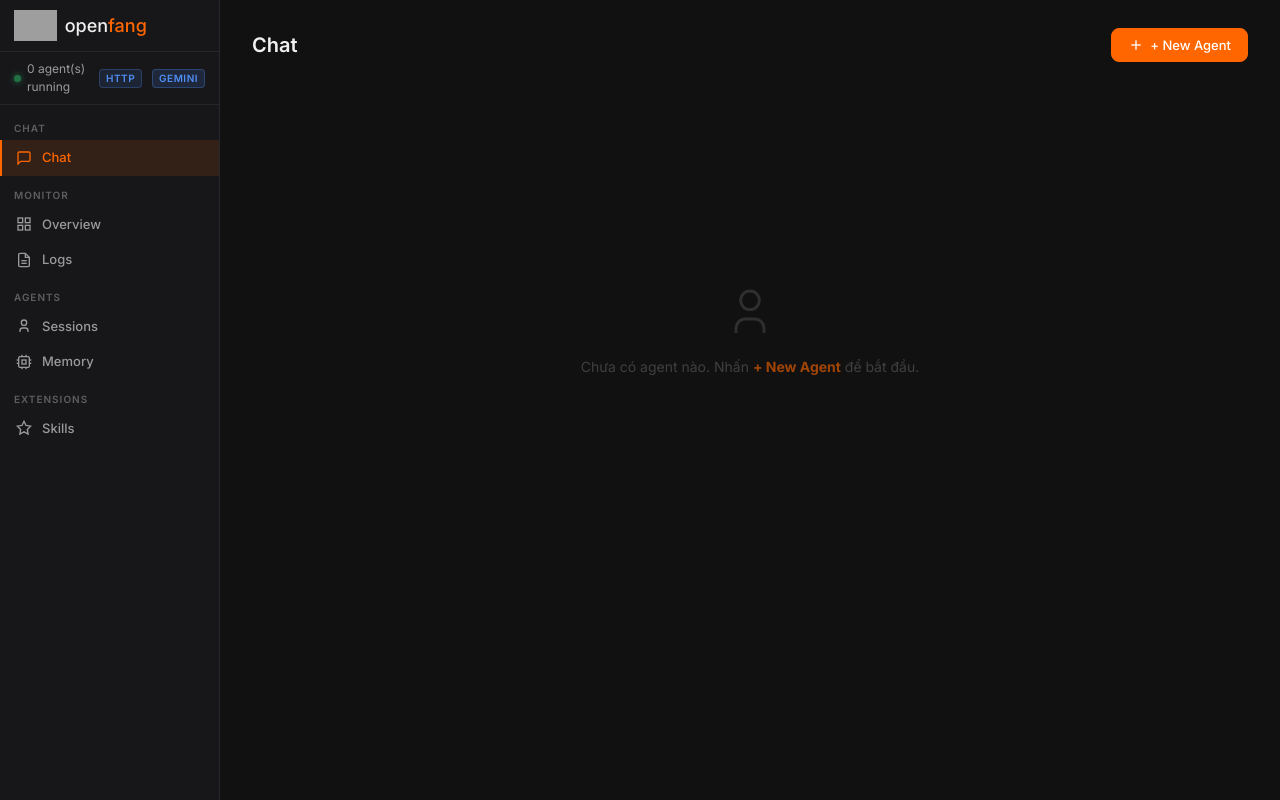
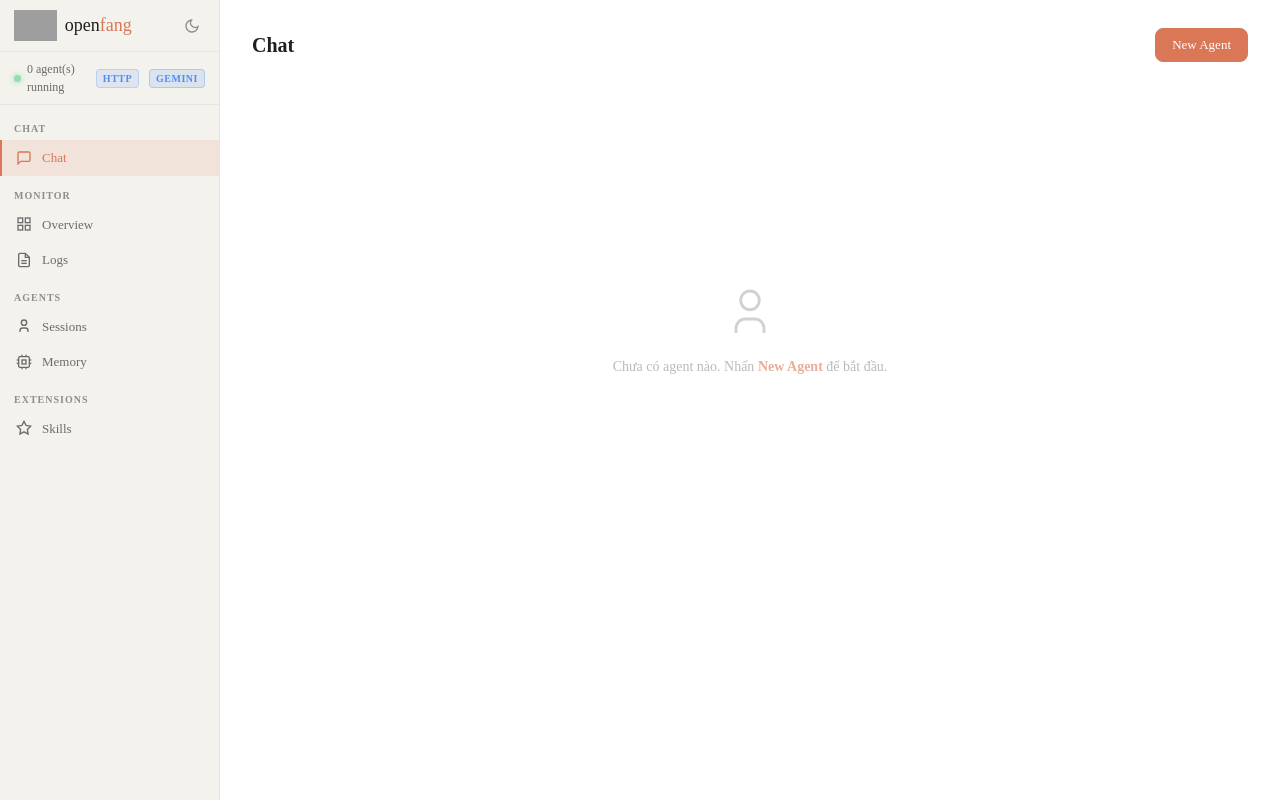
Before and after one commit to phamquocdat797979/openfang-app, a website: page public/index.html in a window 1280 px wide. Drawn offline with Linux system fonts and the light colour scheme; no server answers; grey boxes are pictures that could not be loaded.

Commit message:
Update public files, README and add vercel.json

```diff
--- a/public/index.html
+++ b/public/index.html
@@ -19,6 +19,12 @@
           <img src="logo.png" alt="OpenFang Logo" style="height: 32px; width: auto; object-fit: contain;">
         </div>
         <span class="logo-text" style="font-size: 18px; font-weight: 500; letter-spacing: 0; text-transform: lowercase; color: var(--text-primary);">open<span style="color:var(--accent)">fang</span></span>
+      </div>
+      <div class="header-actions">
+        <button class="icon-btn theme-toggle" id="themeToggleBtn" onclick="toggleTheme()" title="Toggle Theme">
+          <svg id="themeIconLight" width="16" height="16" viewBox="0 0 24 24" fill="none" stroke="currentColor" stroke-width="2" style="display: none;"><circle cx="12" cy="12" r="5"/><line x1="12" y1="1" x2="12" y2="3"/><line x1="12" y1="21" x2="12" y2="23"/><line x1="4.22" y1="4.22" x2="5.64" y2="5.64"/><line x1="18.36" y1="18.36" x2="19.78" y2="19.78"/><line x1="1" y1="12" x2="3" y2="12"/><line x1="21" y1="12" x2="23" y2="12"/><line x1="4.22" y1="19.78" x2="5.64" y2="18.36"/><line x1="18.36" y1="5.64" x2="19.78" y2="4.22"/></svg>
+          <svg id="themeIconDark" width="16" height="16" viewBox="0 0 24 24" fill="none" stroke="currentColor" stroke-width="2"><path d="M21 12.79A9 9 0 1 1 11.21 3 7 7 0 0 0 21 12.79z"/></svg>
+        </button>
       </div>
     </div>
 
@@ -81,8 +87,7 @@
       <div class="page-header">
         <h1 class="page-title">Chat</h1>
         <button class="btn btn-primary" id="newAgentBtn" onclick="openNewAgentModal()">
-          <svg width="16" height="16" viewBox="0 0 24 24" fill="none" stroke="currentColor" stroke-width="2"><line x1="12" y1="5" x2="12" y2="19"/><line x1="5" y1="12" x2="19" y2="12"/></svg>
-          + New Agent
+          New Agent
         </button>
       </div>
 
@@ -94,7 +99,7 @@
       <!-- Empty state shown when no agents exist -->
       <div class="chat-empty-state" id="chatEmptyState" style="display:flex;flex-direction:column;align-items:center;justify-content:center;height:60vh;gap:16px;color:var(--text-muted);">
         <svg width="56" height="56" viewBox="0 0 24 24" fill="none" stroke="currentColor" stroke-width="1.2" opacity="0.4"><circle cx="12" cy="7" r="4"/><path d="M6 21v-2a4 4 0 0 1 4-4h4a4 4 0 0 1 4 4v2"/></svg>
-        <p style="font-size:14px;opacity:0.6">Chưa có agent nào. Nhấn <strong style="color:var(--accent)">+ New Agent</strong> để bắt đầu.</p>
+        <p style="font-size:14px;opacity:0.6">Chưa có agent nào. Nhấn <strong style="color:var(--accent)">New Agent</strong> để bắt đầu.</p>
       </div>
     </div>
 
@@ -363,5 +368,27 @@
   <script src="config.js"></script>
   <script src="app.js"></script>
   <!-- API key is secured on the server side via /api/gemini proxy -->
+  <script>
+    function toggleTheme() {
+      const isDark = document.documentElement.classList.toggle('dark-mode');
+      localStorage.setItem('theme', isDark ? 'dark' : 'light');
+      updateThemeIcon(isDark);
+    }
+
+    function updateThemeIcon(isDark) {
+      document.getElementById('themeIconLight').style.display = isDark ? 'block' : 'none';
+      document.getElementById('themeIconDark').style.display = isDark ? 'none' : 'block';
+    }
+
+    // Init theme: light is default
+    const savedTheme = localStorage.getItem('theme');
+    if (savedTheme === 'dark') {
+      document.documentElement.classList.add('dark-mode');
+      updateThemeIcon(true);
+    } else {
+      document.documentElement.classList.remove('dark-mode');
+      updateThemeIcon(false);
+    }
+  </script>
 </body>
 </html>
--- a/public/styles.css
+++ b/public/styles.css
@@ -2,21 +2,21 @@
 *, *::before, *::after { box-sizing: border-box; margin: 0; padding: 0; }
 
 :root {
-  --bg-primary: #111111;
-  --bg-secondary: #17171a;
-  --bg-tertiary: #1e1e24;
-  --bg-card: #1a1a1e;
-  --bg-hover: #26262b;
-  --bg-active: #2a2e38;
-  --border: #26262b;
-  --border-light: #33333b;
-  --text-primary: #f0f0f0;
-  --text-secondary: #9a9a9a;
-  --text-muted: #5e5e5e;
-  --accent: #ff6600;
-  --accent-light: #ff8533;
-  --accent-dim: rgba(255,102,0,0.12);
-  --accent-glow: rgba(255,102,0,0.25);
+  --bg-primary: #FFFFFF;
+  --bg-secondary: #F3F2ED;
+  --bg-tertiary: #EBEBE6;
+  --bg-card: #FFFFFF;
+  --bg-hover: #F0F0F0;
+  --bg-active: #EBEBE6;
+  --border: #E5E4E0;
+  --border-light: #D4D4D0;
+  --text-primary: #1F1F1E;
+  --text-secondary: #6B6B6B;
+  --text-muted: #8E8D8B;
+  --accent: #D97757;
+  --accent-light: #E0896C;
+  --accent-dim: rgba(217, 119, 87, 0.12);
+  --accent-glow: rgba(217, 119, 87, 0.25);
   --blue: #4F8EF7;
   --blue-dim: rgba(79,142,247,0.12);
   --green: #2ECC71;
@@ -28,6 +28,7 @@
   --yellow: #F39C12;
   --yellow-dim: rgba(243,156,18,0.12);
   --cyan: #1ABC9C;
+
   --sidebar-width: 220px;
   --header-height: 52px;
   --radius: 8px;
@@ -35,10 +36,29 @@
   --radius-xl: 16px;
   --shadow: 0 4px 24px rgba(0,0,0,0.4);
   --shadow-lg: 0 8px 40px rgba(0,0,0,0.5);
-  --font: 'Inter', -apple-system, sans-serif;
+  --font: "Times New Roman", Times, serif;
   --font-mono: 'JetBrains Mono', monospace;
   --transition: 0.18s ease;
 }
+
+:root.dark-mode {
+  --bg-primary: #21201D;
+  --bg-secondary: #1D1C19;
+  --bg-tertiary: #2C2B28;
+  --bg-card: #282724;
+  --bg-hover: #33322E;
+  --bg-active: #3C3B37;
+  --border: #3A3935;
+  --border-light: #4A4843;
+  --text-primary: #EBEBE6;
+  --text-secondary: #A3A19C;
+  --text-muted: #7E7C77;
+  --accent: #D97757;
+  --accent-light: #E0896C;
+  --accent-dim: rgba(217, 119, 87, 0.15);
+  --accent-glow: rgba(217, 119, 87, 0.25);
+}
+
 
 html, body {
   height: 100%;
--- a/server.js
+++ b/server.js
@@ -243,3 +243,5 @@ app.listen(PORT, () => {
   console.log(`   Gemini API Key: ${process.env.GEMINI_API_KEY ? '✓ Đã cấu hình' : '✗ CHƯA cấu hình!'}`);
   console.log(`   SQLite DB: ${process.env.DB_PATH || 'openfang.db (local)'}\n`);
 });
+
+module.exports = app;
```
Also changed, not shown: README.md (added), vercel.json (added).
